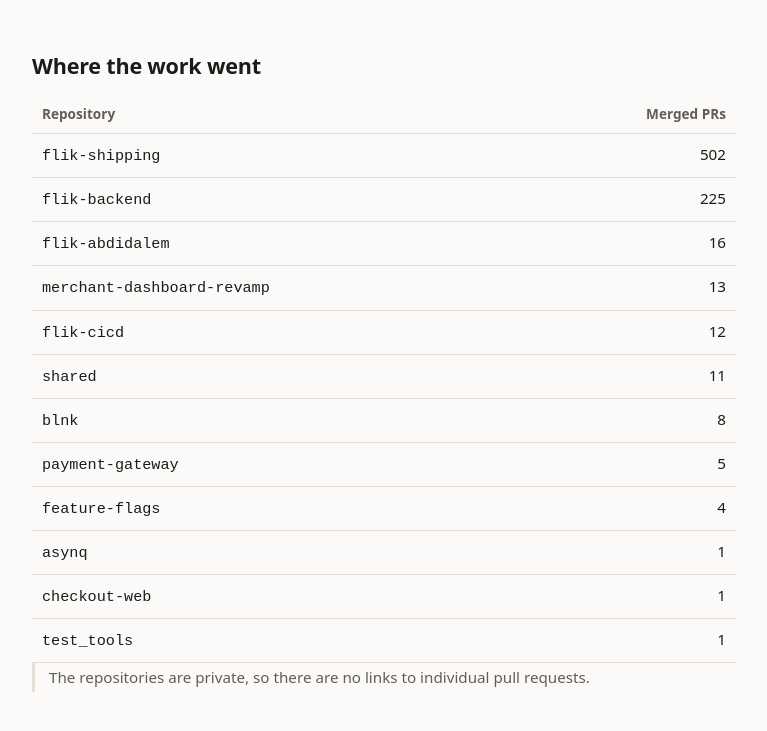
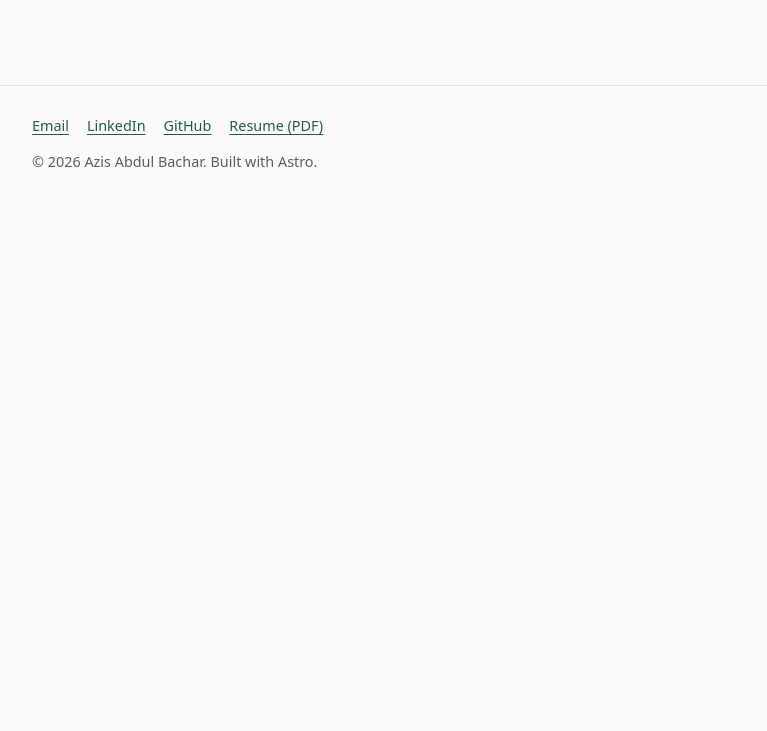
Before and after one commit to azisuazusa/azis-works, an Astro site: page /flik in a window 1280 px wide. Shown: the part 1869-2600 px from the top of the page, without its empty margins (256-1023 px from the left). After the commit the page ends 2106 px from the top, so only its background shows below. Built offline with nearby package versions, Linux system fonts and the light colour scheme; Astro itself is replaced by a stand-in of ours.

Commit message:
Remove per-repository section from FLIK page
The generated FLIK data no longer includes repository names.

Co-Authored-By: Claude Sonnet 5.5 <noreply@anthropic.com>

```diff
--- a/src/data/flik.json
+++ b/src/data/flik.json
@@ -11,56 +11,6 @@
   "2025": 271,
   "2026": 212
  },
- "byRepo": [
-  {
-   "name": "flik-shipping",
-   "prs": 502
-  },
-  {
-   "name": "flik-backend",
-   "prs": 225
-  },
-  {
-   "name": "flik-abdidalem",
-   "prs": 16
-  },
-  {
-   "name": "merchant-dashboard-revamp",
-   "prs": 13
-  },
-  {
-   "name": "flik-cicd",
-   "prs": 12
-  },
-  {
-   "name": "shared",
-   "prs": 11
-  },
-  {
-   "name": "blnk",
-   "prs": 8
-  },
-  {
-   "name": "payment-gateway",
-   "prs": 5
-  },
-  {
-   "name": "feature-flags",
-   "prs": 4
-  },
-  {
-   "name": "asynq",
-   "prs": 1
-  },
-  {
-   "name": "checkout-web",
-   "prs": 1
-  },
-  {
-   "name": "test_tools",
-   "prs": 1
-  }
- ],
  "byTheme": [
   {
    "name": "FLIK Shipping core platform (orders, payment, cancel, pickup)",
--- a/src/pages/flik/index.astro
+++ b/src/pages/flik/index.astro
@@ -66,16 +66,4 @@ const pages = [
     </div>
   </section>
 
-  <section>
-    <h2>Where the work went</h2>
-    <div class="table-scroll">
-      <table>
-        <thead><tr><th>Repository</th><th class="num">Merged PRs</th></tr></thead>
-        <tbody>
-          {flik.byRepo.map((r) => <tr><td><code>{r.name}</code></td><td class="num">{r.prs}</td></tr>)}
-        </tbody>
-      </table>
-    </div>
-    <p class="note">The repositories are private, so there are no links to individual pull requests.</p>
-  </section>
 </Base>
```
Also changed, not shown: 1 other file.
